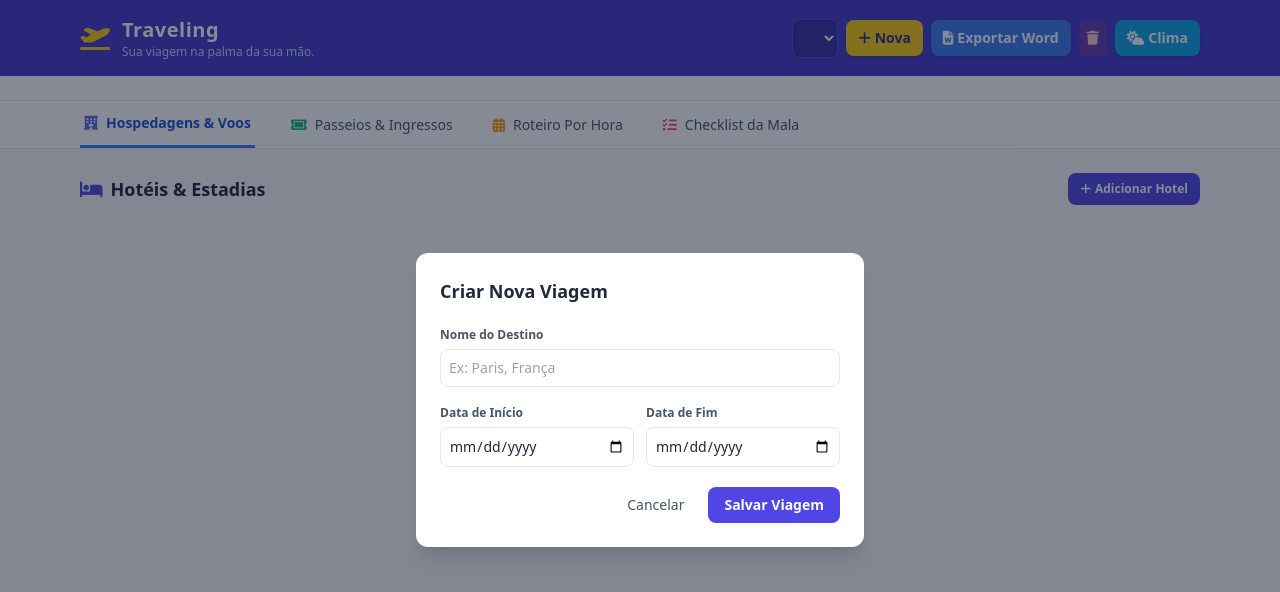
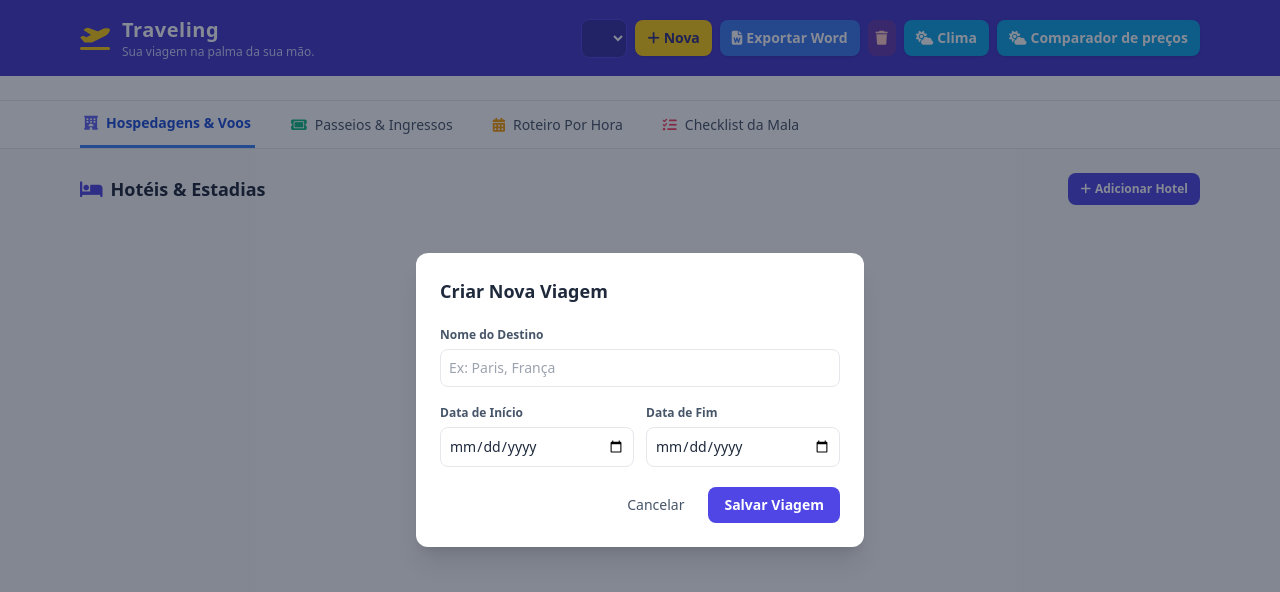
Before and after one commit to lucas02-pixel/Planner-de-Viagem-Pro, a plain HTML site: page index.html in a window 1280 px wide. Drawn offline with nearby package versions, Linux system fonts and the light colour scheme.

Commit message:
Add button for price comparator link in index.html

```diff
--- a/index.html
+++ b/index.html
@@ -58,6 +58,9 @@
                 </button>
                 <button onclick="openWeatherModal()" title="Ver Previsão do Tempo" class="bg-sky-500 hover:bg-sky-400 text-white font-bold px-3 py-2 rounded-lg text-sm flex items-center gap-1 transition shadow">
     <i class="fa-solid fa-cloud-sun"></i> Clima
+</button>
+                <button onclick="window.open('https://lucas02-pixel.github.io/Planner-de-Viagem-Pro/comparadordepre%C3%A7os.html', '_blank')" title="comparador de preços" class="bg-sky-500 hover:bg-sky-400 text-white font-bold px-3 py-2 rounded-lg text-sm flex items-center gap-1 transition shadow">
+    <i class="fa-solid fa-cloud-sun"></i> Comparador de preços
 </button>
 
             </div>
```
